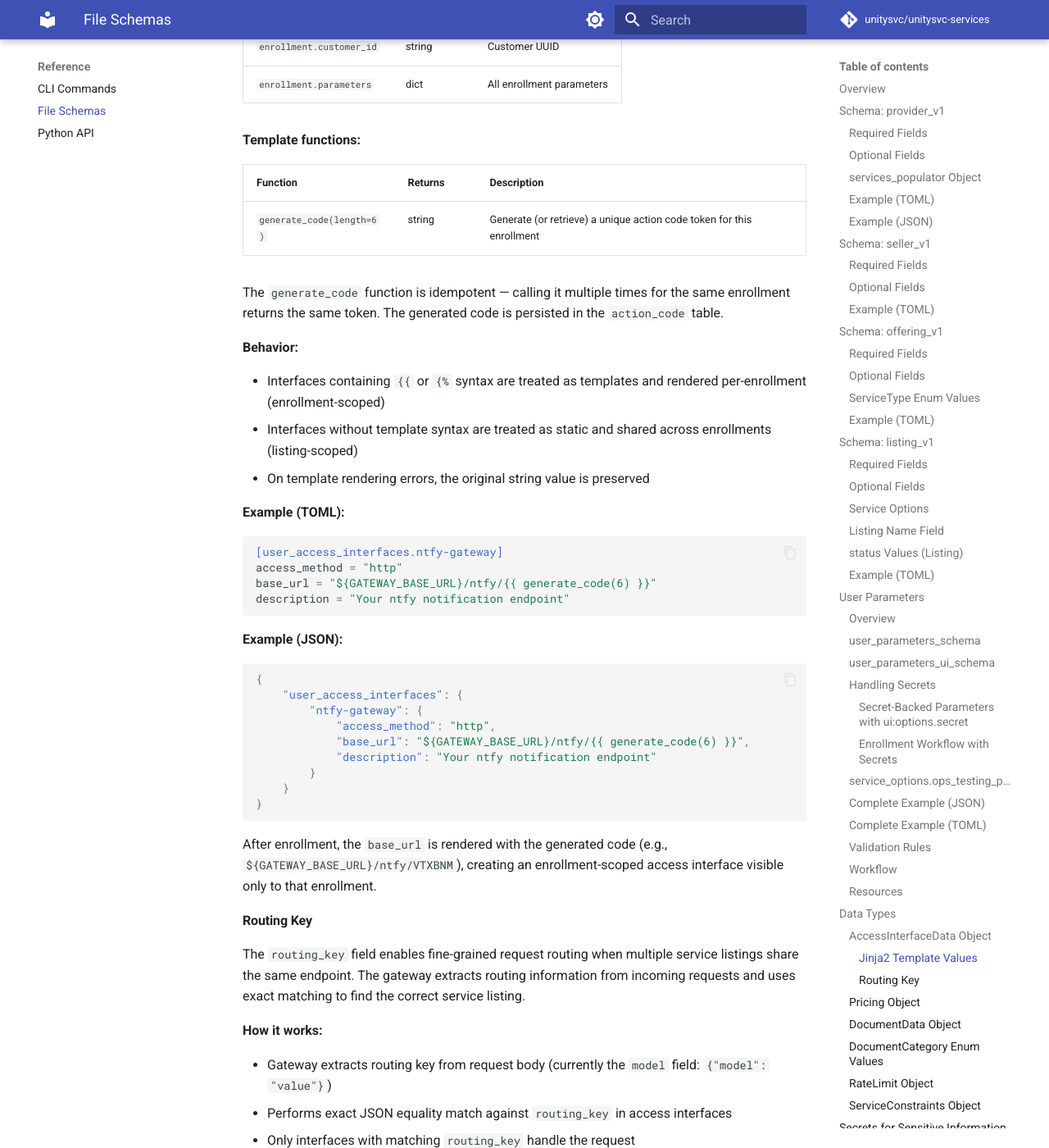
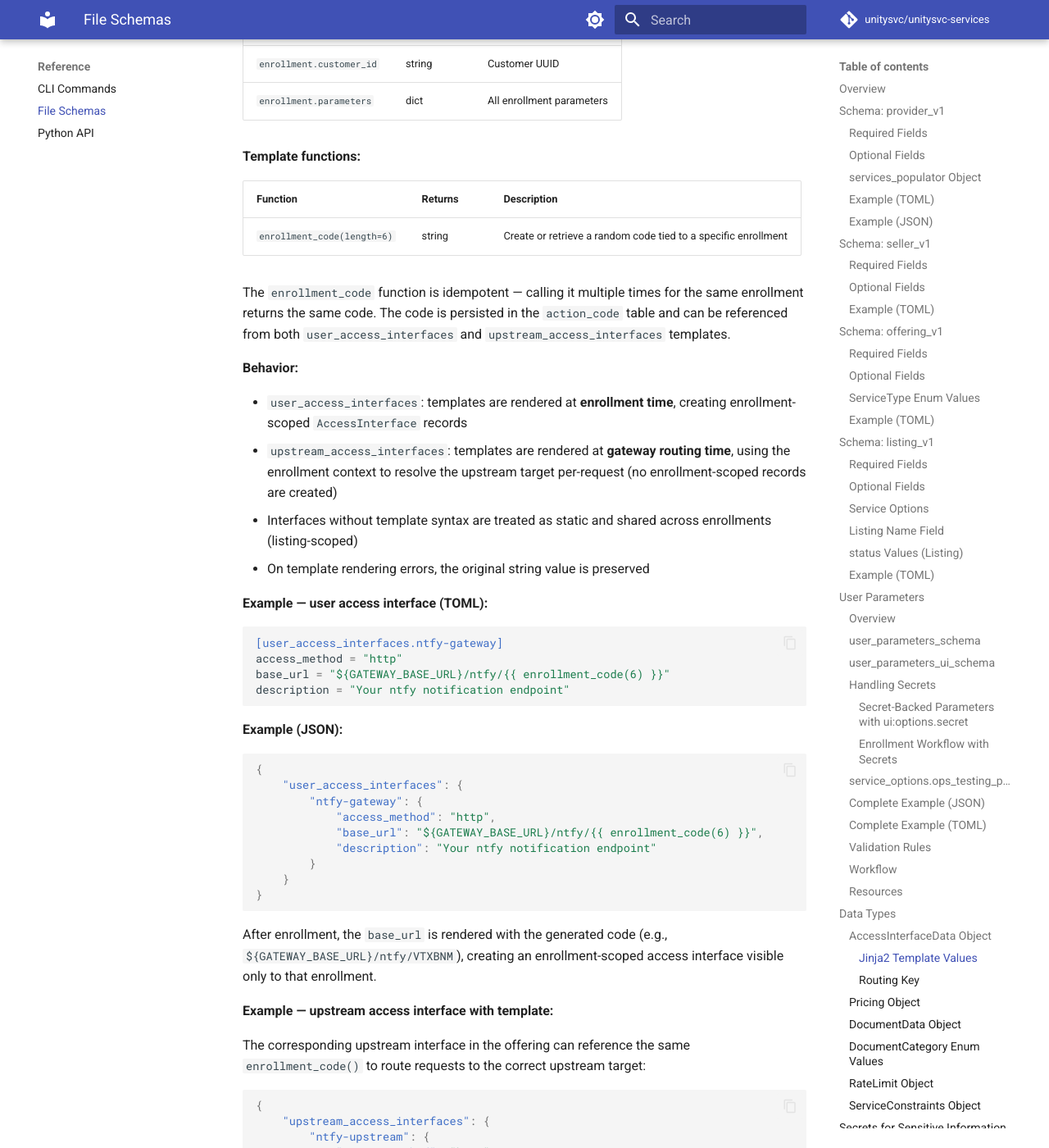
Before and after one commit to unitysvc/unitysvc-services, an MkDocs documentation site: the page built from docs/file-schemas.md, in a window 1280 px wide and 1400 px high, scrolled down 20140 px. Shown: the whole window at 82% size. Built offline with MkDocs 1.6.1 and Material for MkDocs 9.7.7, drawn with Linux system fonts in a browser that asks for light colours; comment, search, counter and statistics services are not loaded; some of the changed text lies outside the part shown.

Commit message:
Support Jinja2 template expansion in upstream_access_interfaces
- Rename generate_code() to enrollment_code() in docs and test runner
- Add Jinja2 template expansion for upstream_access_interfaces in
  usvc data run-tests, using a fake enrollment_code() that returns a
  fixed random code for local testing
- Document that upstream_access_interfaces supports templates, expanded
  at gateway routing time using enrollment context
- Add tech note for access interface templates

Co-Authored-By: Claude Opus 4.6 <noreply@anthropic.com>

````diff
--- a/docs/file-schemas.md
+++ b/docs/file-schemas.md
@@ -155,7 +155,7 @@ Service files define the service offering from the upstream provider's perspecti
 | `schema`                     | string                      | Must be `"offering_v1"`                                                      |
 | `name`                       | string                      | Service identifier (must match directory name, allows slashes for hierarchy) |
 | `service_type`               | enum                        | Service category (see [ServiceTypeEnum values](#servicetype-enum-values))    |
-| `upstream_access_interfaces` | dict of AccessInterfaceData | How to access upstream services, keyed by interface name                     |
+| `upstream_access_interfaces` | dict of AccessInterfaceData | How to access upstream services, keyed by interface name. Supports Jinja2 templates (e.g. `{{ enrollment_code(6) }}`); expanded at gateway routing time using enrollment context. |
 | `time_created`               | datetime (ISO 8601)         | Timestamp when offering was created                                          |
 
 ### Optional Fields
@@ -775,22 +775,23 @@ String values in `user_access_interfaces` and `upstream_access_interfaces` can u
 
 | Function               | Returns | Description                                                              |
 | ---------------------- | ------- | ------------------------------------------------------------------------ |
-| `generate_code(length=6)` | string  | Generate (or retrieve) a unique action code token for this enrollment |
+| `enrollment_code(length=6)` | string  | Create or retrieve a random code tied to a specific enrollment |
 
-The `generate_code` function is idempotent — calling it multiple times for the same enrollment returns the same token. The generated code is persisted in the `action_code` table.
+The `enrollment_code` function is idempotent — calling it multiple times for the same enrollment returns the same code. The code is persisted in the `action_code` table and can be referenced from both `user_access_interfaces` and `upstream_access_interfaces` templates.
 
 **Behavior:**
 
-- Interfaces containing `{{` or `{%` syntax are treated as templates and rendered per-enrollment (enrollment-scoped)
+- `user_access_interfaces`: templates are rendered at **enrollment time**, creating enrollment-scoped `AccessInterface` records
+- `upstream_access_interfaces`: templates are rendered at **gateway routing time**, using the enrollment context to resolve the upstream target per-request (no enrollment-scoped records are created)
 - Interfaces without template syntax are treated as static and shared across enrollments (listing-scoped)
 - On template rendering errors, the original string value is preserved
 
-**Example (TOML):**
+**Example — user access interface (TOML):**
 
 ```toml
 [user_access_interfaces.ntfy-gateway]
 access_method = "http"
-base_url = "${GATEWAY_BASE_URL}/ntfy/{{ generate_code(6) }}"
+base_url = "${GATEWAY_BASE_URL}/ntfy/{{ enrollment_code(6) }}"
 description = "Your ntfy notification endpoint"
 ```
 
@@ -801,7 +802,7 @@ description = "Your ntfy notification endpoint"
     "user_access_interfaces": {
         "ntfy-gateway": {
             "access_method": "http",
-            "base_url": "${GATEWAY_BASE_URL}/ntfy/{{ generate_code(6) }}",
+            "base_url": "${GATEWAY_BASE_URL}/ntfy/{{ enrollment_code(6) }}",
             "description": "Your ntfy notification endpoint"
         }
     }
@@ -809,6 +810,24 @@ description = "Your ntfy notification endpoint"
 ```
 
 After enrollment, the `base_url` is rendered with the generated code (e.g., `${GATEWAY_BASE_URL}/ntfy/VTXBNM`), creating an enrollment-scoped access interface visible only to that enrollment.
+
+**Example — upstream access interface with template:**
+
+The corresponding upstream interface in the offering can reference the same `enrollment_code()` to route requests to the correct upstream target:
+
+```json
+{
+    "upstream_access_interfaces": {
+        "ntfy-upstream": {
+            "access_method": "http",
+            "base_url": "https://ntfy.svcpass.com/{{ enrollment_code(6) }}",
+            "description": "Private ntfy instance"
+        }
+    }
+}
+```
+
+Unlike user interfaces, upstream templates are **not** materialized at enrollment time. They are rendered at gateway routing time — the gateway identifies the enrollment from the inbound request, then expands the upstream template with the enrollment's `enrollment_code()` to determine the final upstream URL.
 
 #### Routing Key
 
````
Also changed, not shown: docs/tech-notes/user-access-interface-template.md (added, +105 -0 lines), 1 other file.
